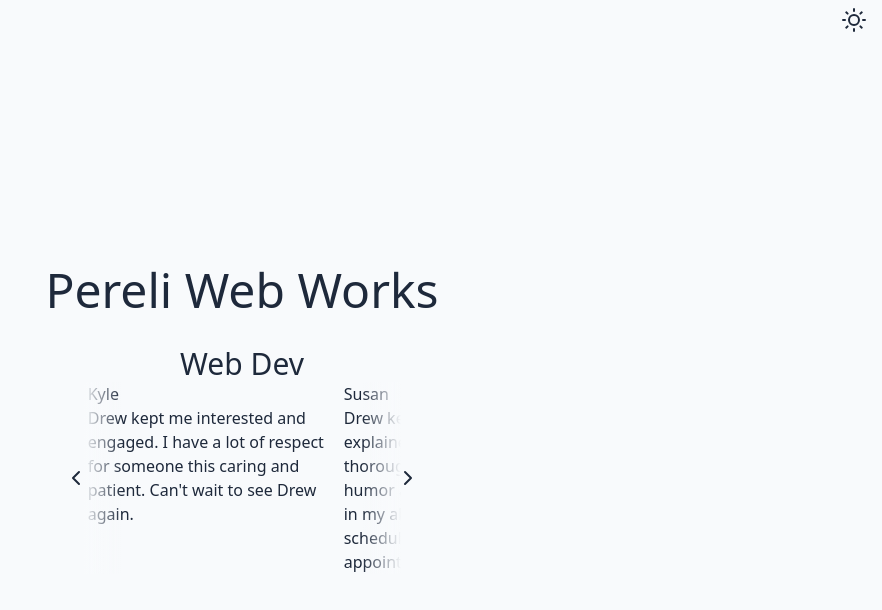
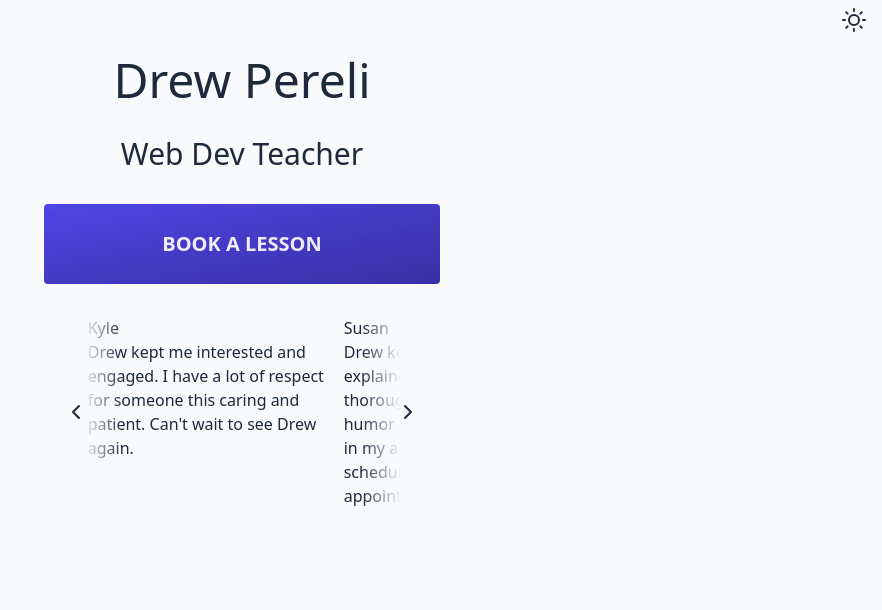
Before and after one commit to drewpereli/teaching-site, a website built with Vite: page index.html in a window 1280 px wide. Shown: the whole page, without its empty margins (398-1280 px from the left). Built offline with nearby package versions, Linux system fonts and the light colour scheme.

Commit message:
Tweak layout and add book button

```diff
--- a/index.html
+++ b/index.html
@@ -17,21 +17,27 @@
         </template>
       </span>
     </header>
-    <main class="basis-0 grow flex flex-col p-4 items-center justify-center">
-      <div class="flex flex-col items-center gap-8">
+    <main class="basis-0 grow flex flex-col p-4 items-center gap-8">
       <h1
         class="text-5xl opacity-0"
         x-init="$el.classList.add('transition-opacity', 'duration-1000'); $el.classList.remove('opacity-0');"
       >
-          Pereli Web Works
+        Drew Pereli
       </h1>
       <h1
         class="text-3xl opacity-0"
         x-init="$el.classList.add('transition-opacity', 'duration-1000', 'delay-1000'); $el.classList.remove('opacity-0');"
       >
-          Web Dev
+        Web Dev Teacher
       </h1>
-      </div>
+
+      <div
+        class="flex flex-col items-center gap-8"
+        x-init="$el.classList.add('transition-opacity', 'duration-1000', 'delay-1000'); $el.classList.remove('opacity-0');"
+      >
+        <a class="w-full h-20 text-xl font-bold rounded flex items-center justify-center p-4 bg-gradient-to-br from-indigo-600 to-indigo-800 dark:to-indigo-400 text-white/90 hover:-translate-y-1 transition-transform" href="https://tl.page/andrew-p89" target="_blank">
+          BOOK A LESSON
+        </a>
 
         <div
           x-data="reviews($el)"
@@ -63,6 +69,8 @@
             x-html="$store.icons.render('chevron-right')"
           ></button>
         </div>
+      </div>
+
     </main>
     <script type="module" src="/src/main.ts"></script>
   </body>
```
Lines whose indentation alone changed are shown as unchanged.
